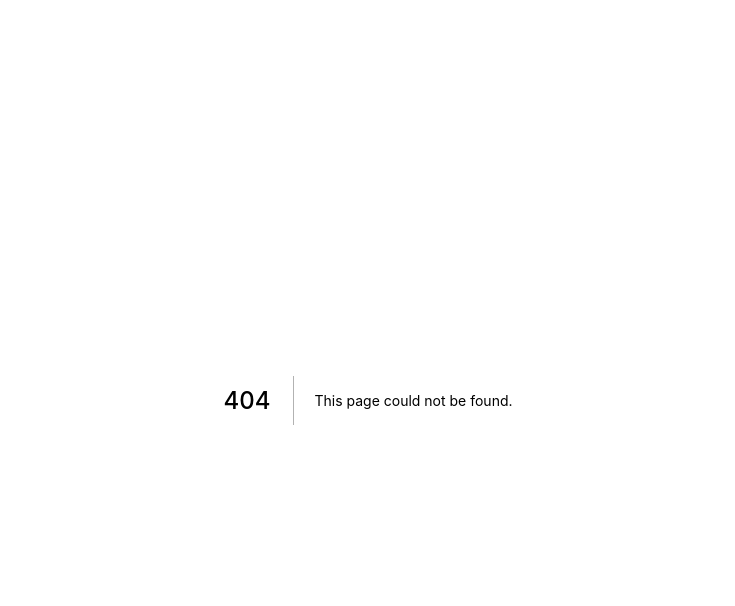
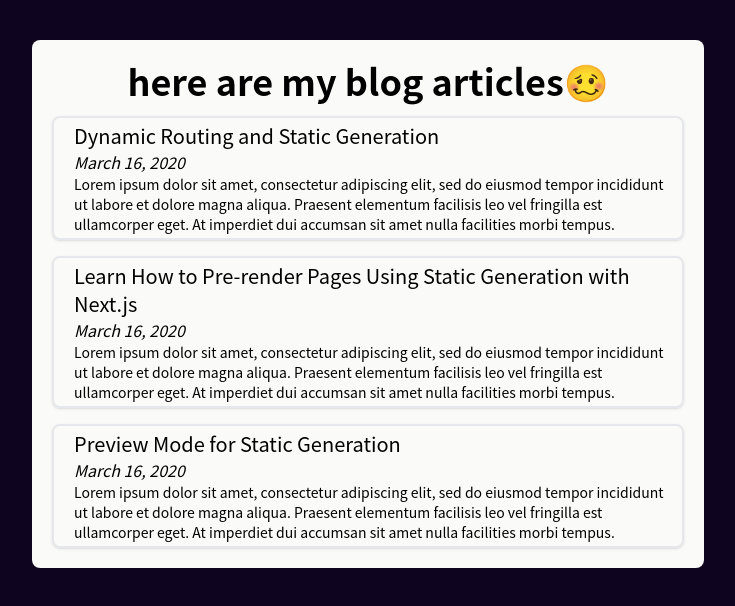
Before and after one commit to noopnoop/personal-site, a Next.js app: page /blog in a window 1280 px wide. Before the commit this address had no page. Shown: the top 606 px of the page, without its empty margins (272-1007 px from the left). Built offline with nearby package versions, Linux system fonts and the light colour scheme.

Commit message:
listings page

```diff
--- /dev/null
+++ b/pages/blog.tsx
@@ -0,0 +1,53 @@
+import { getAllPosts } from "../lib/api"
+import Post from '../interfaces/post'
+import Layout from "../components/layout";
+import Link from "next/link";
+import DateFormatter from "../components/date-formatter";
+
+type Props = {
+  allPosts: Post[]
+}
+
+export default function Listing({ allPosts }: Props) {
+  return (
+    <Layout>
+      <div className="max-w-2xl mx-auto mt-10 rounded-lg bg-stone-50 p-5 space-y-4">
+        <div className="text-center text-4xl font-bold">
+          here are my blog articles🥴
+        </div>
+        {allPosts.map((post : Post) => {
+          return (
+            <Link href={"/posts/" + post.slug}>
+              <div className="group flex-column border-2 shadow rounded-lg p-1 pl-5 font-medium hover:bg-stone-100 hover:cursor-pointer">
+                <div className="text-xl group-hover:font-extrabold">
+                  {post.title}
+                </div>
+                <div className="italic">
+                  <DateFormatter dateString={post.date}/>
+                </div>
+                <p className="text-sm">
+                  {post.excerpt}
+                </p>
+              </div>
+            </Link>
+          )
+        })}
+      </div>
+    </Layout>
+  );
+}
+
+export const getStaticProps = async () => {
+  const allPosts = getAllPosts([
+    'title',
+    'date',
+    'slug',
+    'author',
+    'coverImage',
+    'excerpt',
+  ])
+
+  return {
+    props: { allPosts },
+  }
+}
--- a/pages/index.tsx
+++ b/pages/index.tsx
@@ -1,16 +1,8 @@
 import TOC from '../components/TOC'
 import Layout from '../components/layout'
-import { getAllPosts } from '../lib/api'
 import Head from 'next/head'
-import Post from '../interfaces/post'
 
-type Props = {
-  allPosts: Post[]
-}
-
-export default function Index({ allPosts }: Props) {
-  // const heroPost = allPosts[0]
-  // const morePosts = allPosts.slice(1)
+export default function Index() {
   return (
     <>
       <Layout>
@@ -22,18 +14,3 @@ export default function Index({ allPosts }: Props) {
     </>
   )
 }
-
-export const getStaticProps = async () => {
-  const allPosts = getAllPosts([
-    'title',
-    'date',
-    'slug',
-    'author',
-    'coverImage',
-    'excerpt',
-  ])
-
-  return {
-    props: { allPosts },
-  }
-}
```
